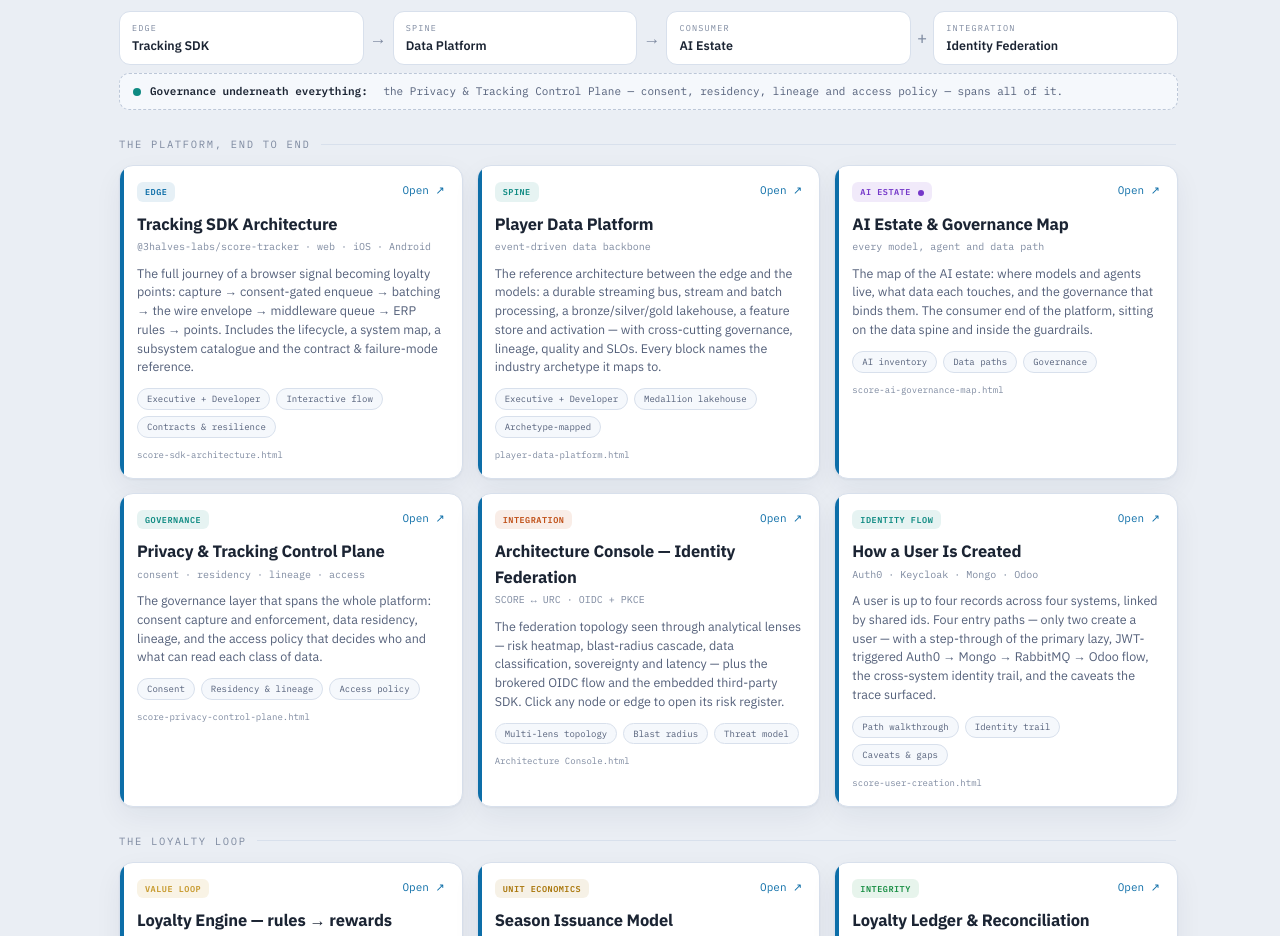
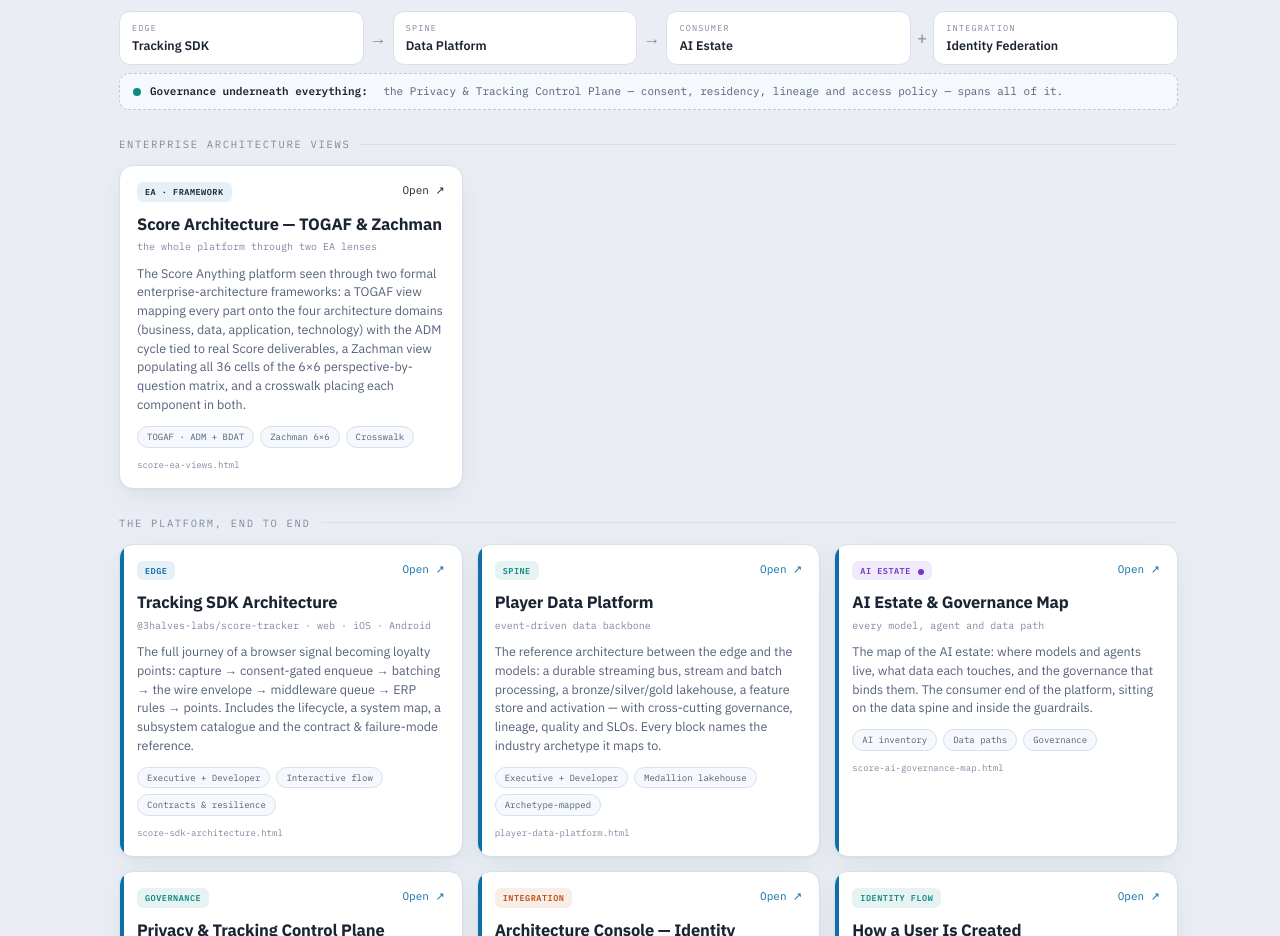
Before and after one commit to bdot-real/archsamples, a plain HTML site: page index.html in a window 1280 px wide. Shown: the part 900-1836 px from the top of the page. Drawn offline with Linux system fonts and the light colour scheme.

Commit message:
Add enterprise architecture views section to index.html

```diff
--- a/index.html
+++ b/index.html
@@ -137,6 +137,18 @@
       <div class="seg"><div class="role">Integration</div><div class="what">Identity Federation</div></div>
     </div>
     <div class="gov"><span class="gd"></span><b>Governance underneath everything:</b>&nbsp;the Privacy &amp; Tracking Control Plane — consent, residency, lineage and access policy — spans all of it.</div>
+
+    <div class="section-h">Enterprise architecture views</div>
+    <div class="grid">
+      <a class="card" href="score-ea-views.html" style="--accent:var(--accent)">
+        <div class="ctop"><span class="role-badge" style="color:var(--accent);background:rgba(13,110,168,.10)">EA · framework</span><span class="open">Open ↗</span></div>
+        <h3>Score Architecture — TOGAF &amp; Zachman</h3>
+        <div class="sub">the whole platform through two EA lenses</div>
+        <p>The Score Anything platform seen through two formal enterprise-architecture frameworks: a TOGAF view mapping every part onto the four architecture domains (business, data, application, technology) with the ADM cycle tied to real Score deliverables, a Zachman view populating all 36 cells of the 6×6 perspective-by-question matrix, and a crosswalk placing each component in both.</p>
+        <div class="tags"><span class="tag">TOGAF · ADM + BDAT</span><span class="tag">Zachman 6×6</span><span class="tag">Crosswalk</span></div>
+        <div class="fname">score-ea-views.html</div>
+      </a>
+    </div>
 
     <div class="section-h">The platform, end to end</div>
     <div class="grid">
```
